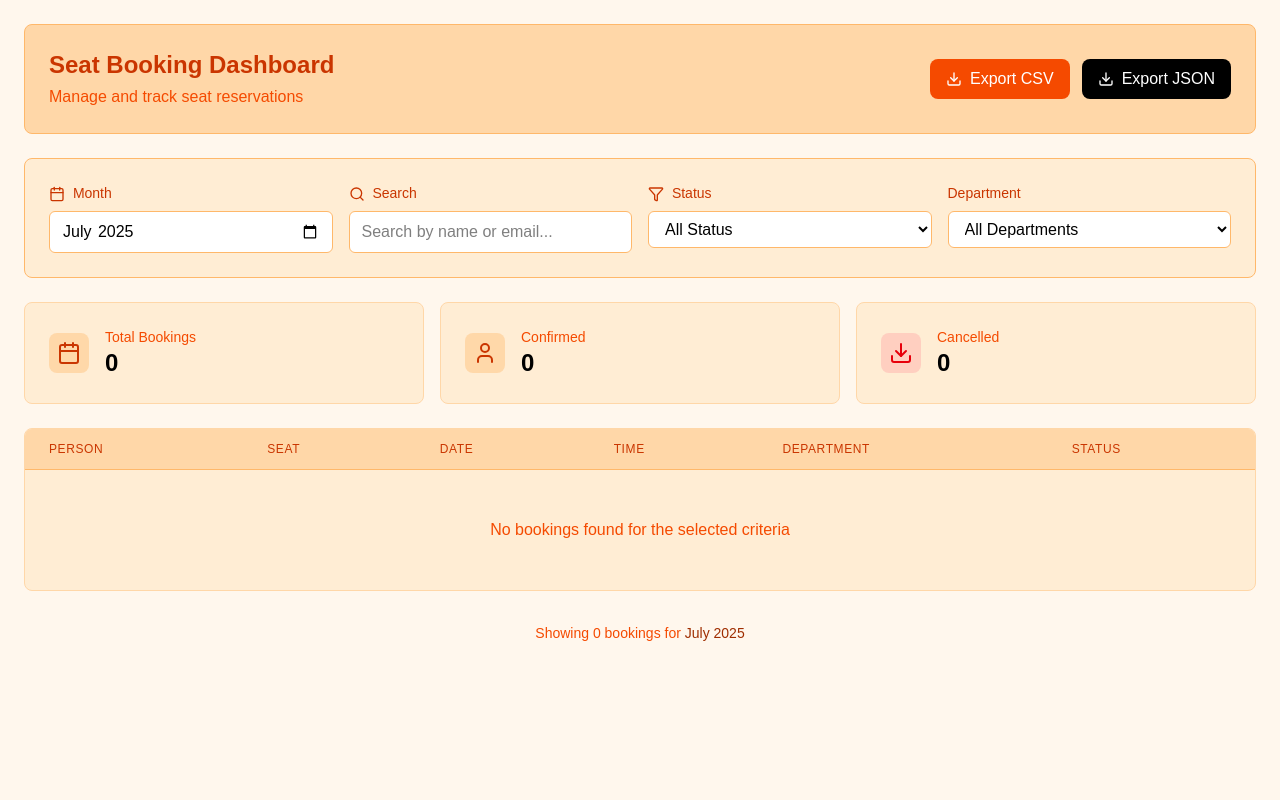
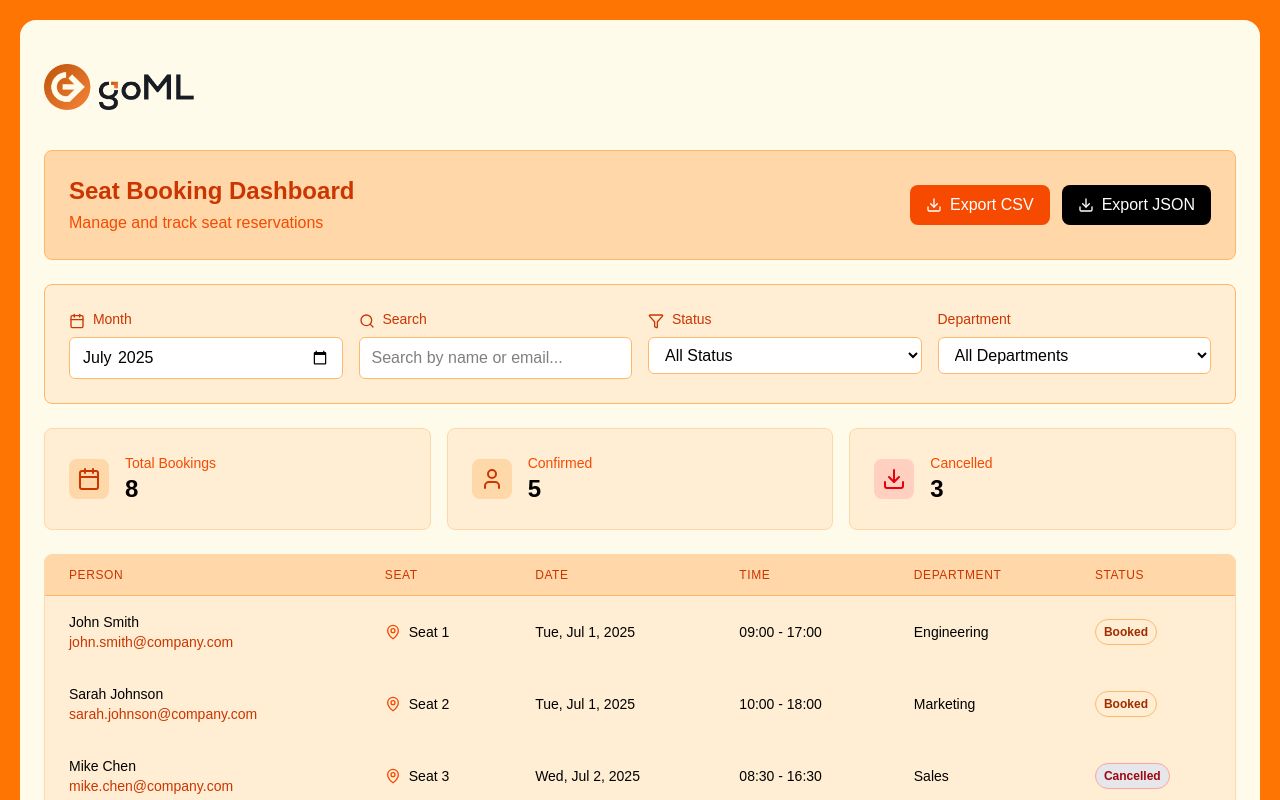
Before and after one commit to AAnishRam/slot-booking, a Next.js app: page /report in a window 1280 px wide. Shown: the top 800 px of the page. Built offline with nearby package versions, Linux system fonts and the light colour scheme.

Commit message:
feat: - Report Page added logo and border design

```diff
--- a/app/data/data.js
+++ b/app/data/data.js
@@ -4,7 +4,7 @@ export const bookingData = [
     name: "John Smith",
     email: "john.smith@company.com",
     seatNumber: 1,
-      date: "2024-12-01",
+    date: "2025-07-01",
     timeSlot: "09:00 - 17:00",
     department: "Engineering",
     status: "booked",
@@ -14,7 +14,7 @@ export const bookingData = [
     name: "Sarah Johnson",
     email: "sarah.johnson@company.com",
     seatNumber: 2,
-      date: "2024-12-01",
+    date: "2025-07-01",
     timeSlot: "10:00 - 18:00",
     department: "Marketing",
     status: "booked",
@@ -24,7 +24,7 @@ export const bookingData = [
     name: "Mike Chen",
     email: "mike.chen@company.com",
     seatNumber: 3,
-      date: "2024-12-02",
+    date: "2025-07-02",
     timeSlot: "08:30 - 16:30",
     department: "Sales",
     status: "cancelled",
@@ -34,7 +34,7 @@ export const bookingData = [
     name: "Emily Davis",
     email: "emily.davis@company.com",
     seatNumber: 1,
-      date: "2024-12-03",
+    date: "2025-07-03",
     timeSlot: "09:00 - 17:00",
     department: "HR",
     status: "booked",
@@ -44,7 +44,7 @@ export const bookingData = [
     name: "Robert Wilson",
     email: "robert.wilson@company.com",
     seatNumber: 4,
-      date: "2024-12-03",
+    date: "2025-07-04",
     timeSlot: "11:00 - 19:00",
     department: "Engineering",
     status: "cancelled",
@@ -54,7 +54,7 @@ export const bookingData = [
     name: "Lisa Anderson",
     email: "lisa.anderson@company.com",
     seatNumber: 2,
-      date: "2024-12-04",
+    date: "2025-07-05",
     timeSlot: "09:30 - 17:30",
     department: "Finance",
     status: "booked",
@@ -64,7 +64,7 @@ export const bookingData = [
     name: "David Brown",
     email: "david.brown@company.com",
     seatNumber: 3,
-      date: "2024-12-05",
+    date: "2025-07-06",
     timeSlot: "08:00 - 16:00",
     department: "Operations",
     status: "cancelled",
@@ -74,7 +74,7 @@ export const bookingData = [
     name: "Jennifer Lee",
     email: "jennifer.lee@company.com",
     seatNumber: 1,
-      date: "2024-12-06",
+    date: "2025-07-07",
     timeSlot: "10:00 - 18:00",
     department: "Marketing",
     status: "booked",
--- a/app/layout.js
+++ b/app/layout.js
@@ -12,8 +12,11 @@ const geistMono = Geist_Mono({
 });
 
 export const metadata = {
-  title: "Create Next App",
-  description: "Generated by create next app",
+  title: "SLOT BOOKING",
+  description: "An Inhouse Application for Office Slot Booking",
+  icons: {
+    icon: "/desk.png",
+  },
 };
 
 export default function RootLayout({ children }) {
--- a/app/report/page.jsx
+++ b/app/report/page.jsx
@@ -2,7 +2,8 @@
 import React, { useState, useMemo } from "react";
 import { Download, Calendar, User, MapPin, Filter, Search } from "lucide-react";
 import { bookingData } from "../data/data";
-
+import Image from "next/image";
+import goml from "../assets/goml.png";
 export default function Report() {
   const [selectedMonth, setSelectedMonth] = useState(
     new Date().toISOString().slice(0, 7)
@@ -102,8 +103,9 @@ export default function Report() {
   };
 
   return (
-    <div className="min-h-screen bg-orange-50 p-6 text-black">
-      <div className="max-w-7xl mx-auto">
+    <div className="min-h-screen border-[20px] border-[#fe7503] bg-[#fe7503] text-black">
+      <div className="w-full rounded-2xl bg-amber-50 p-6 mx-auto">
+        <Image src={goml} width={150} height={150} className=" mt-5 mb-10" alt="Logo" />
         <div className="bg-orange-200 border border-orange-300 rounded-lg p-6 mb-6">
           <div className="flex flex-col sm:flex-row sm:items-center sm:justify-between gap-4">
             <div>
@@ -117,13 +119,13 @@ export default function Report() {
             <div className="flex gap-3">
               <button
                 onClick={exportToCSV}
-                className="flex items-center gap-2 px-4 py-2 bg-orange-600 text-white rounded-lg hover:bg-orange-700"
+                className="flex items-center gap-2 px-4 py-2 bg-orange-600 text-white rounded-lg cursor-pointer hover:bg-orange-700"
               >
                 <Download size={16} /> Export CSV
               </button>
               <button
                 onClick={exportToJSON}
-                className="flex items-center gap-2 px-4 py-2 bg-black text-white rounded-lg hover:bg-gray-800"
+                className="flex items-center gap-2 px-4 py-2 bg-black text-white rounded-lg cursor-pointer hover:bg-gray-800"
               >
                 <Download size={16} /> Export JSON
               </button>
```
Also changed, not shown: app/assets/goml.png (added), public/desk.png (added). Lines whose indentation alone changed are shown as unchanged.
